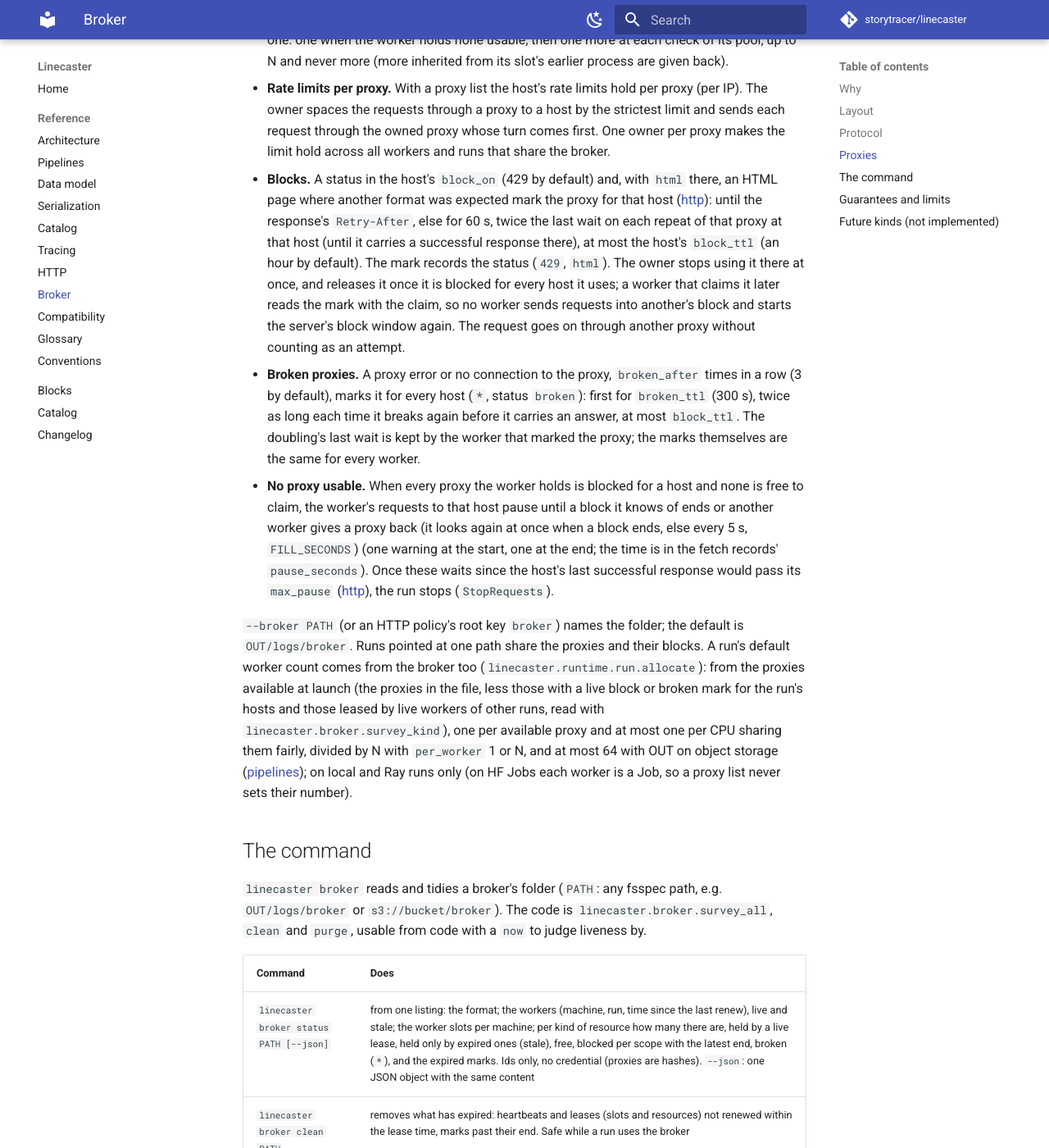
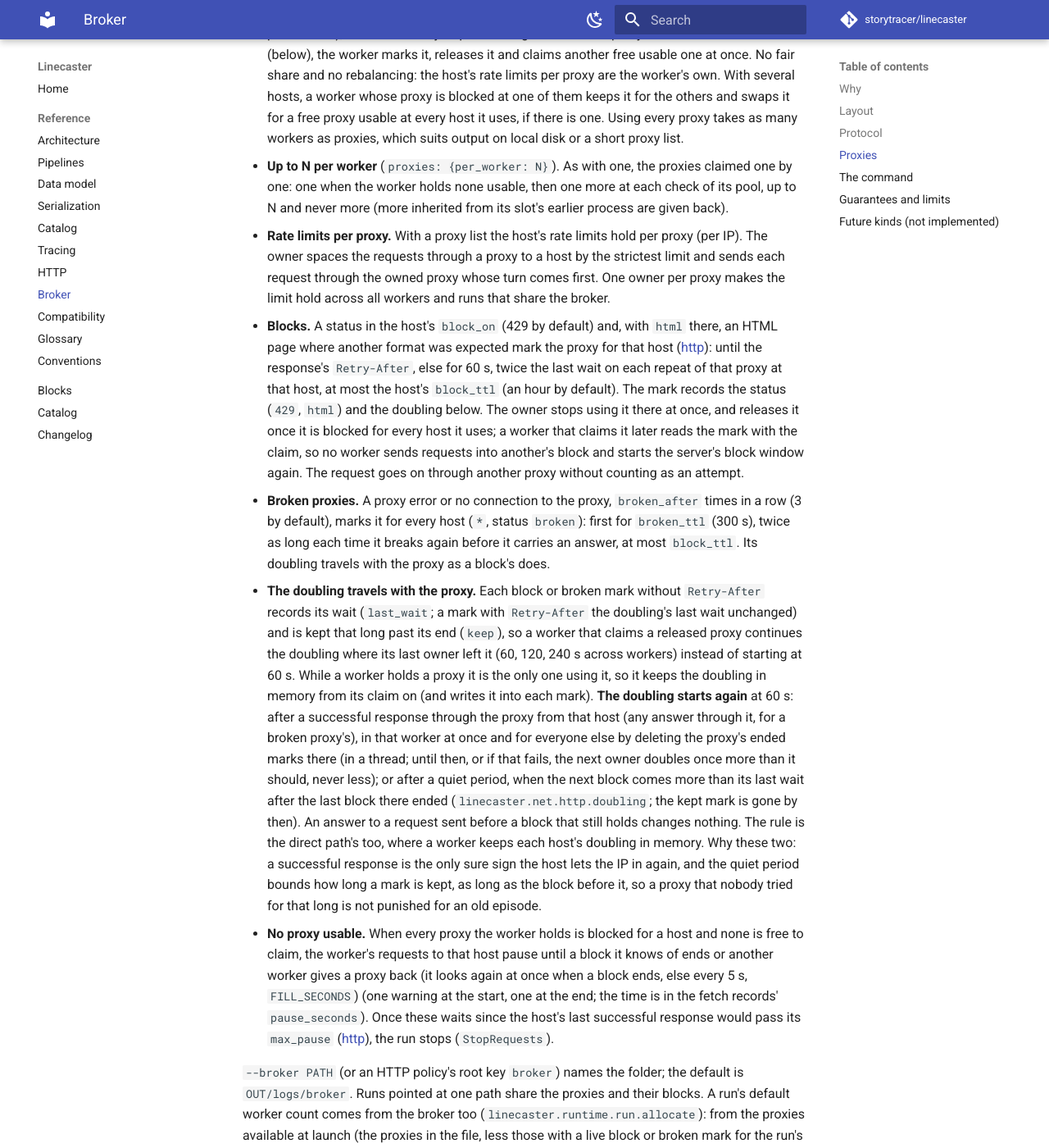
Before and after one commit to storytracer/linecaster, an MkDocs documentation site: the page built from docs/reference/broker.md, in a window 1280 px wide and 1400 px high, scrolled down 3356 px. Shown: the whole window at 82% size. Built offline with MkDocs 1.6.1 and Material for MkDocs 9.7.7, drawn with Linux system fonts in a browser that asks for light colours; comment, search, counter and statistics services are not loaded; the version menu is left out; some of the changed text lies outside the part shown.

Commit message:
Docs and upgrade note: the doubling shared through the broker, its reset rule
Co-Authored-By: Claude Opus 5.5 <noreply@anthropic.com>

```diff
--- a/docs/reference/broker.md
+++ b/docs/reference/broker.md
@@ -63,8 +63,14 @@ worker) or older than the lease time; it gives the resource up and logs a WARNIN
 renew within the lease time)`.
 
 **Marks.** A mark holds for a resource in a scope (a host, or `*` for every scope) for `ttl` seconds from its file's
-modification time. It is written once and never changed; whoever sees it expired deletes it. A reader reads a mark's
-file once (it never changes) and keeps its end.
+modification time. It is written once and never changed; whoever sees it expired deletes it, past its `keep`
+seconds if it has them: a mark with `keep` stays readable that long after its end, no longer holding, so its data
+(a proxy's doubling, `last_wait`) reaches whoever claims the resource next (`linecaster.broker.Resource.last`). A
+reader reads a mark's file once (it never changes) and keeps its end. The record is JSON: `ttl`, `until` (the end on
+the writer's clock, informational), `worker`, and the kind's data (`status`, `last_wait`, `keep` for proxies).
+A reader ignores the fields it does not know: a broker that does not know `keep` deletes a kept mark at its end
+(the doubling then starts again), and a mark without `keep` and `last_wait` is deleted at its end and starts the
+doubling at 60 s.
 
 **Fair share.** Sharing them fairly (proxies with `per_worker: share`, the default), a worker holds `ceil(free / live
 workers)` resources of a kind (at least one if any is free), where the live workers are the valid heartbeats. Proxies
@@ -116,15 +122,27 @@ list is set) works on the broker:
   comes first. One owner per proxy makes the limit hold across all workers and runs that share the broker.
 - **Blocks.** A status in the host's `block_on` (429 by default) and, with `html` there, an HTML page where another
   format was expected mark the proxy for that host ([http](http.md#blocks)): until the response's `Retry-After`, else
-  for 60 s, twice the last wait on each repeat of that proxy at that host (until it carries a successful response
-  there), at most the host's `block_ttl` (an hour by default). The mark records the status (`429`, `html`). The owner
+  for 60 s, twice the last wait on each repeat of that proxy at that host, at most the host's `block_ttl` (an hour by
+  default). The mark records the status (`429`, `html`) and the doubling below. The owner
   stops using it there at once, and releases it once it is blocked for every host it uses; a worker that claims it later
   reads the mark with the claim, so no worker sends requests into another's block and starts the server's block window
   again. The request goes on through another proxy without counting as an attempt.
 - **Broken proxies.** A proxy error or no connection to the proxy, `broken_after` times in a row (3 by default),
   marks it for every host (`*`, status `broken`): first for `broken_ttl` (300 s), twice as long each time it breaks
-  again before it carries an answer, at most `block_ttl`. The doubling's last wait is kept by the worker that marked
-  the proxy; the marks themselves are the same for every worker.
+  again before it carries an answer, at most `block_ttl`. Its doubling travels with the proxy as a block's does.
+- **The doubling travels with the proxy.** Each block or broken mark without `Retry-After` records its wait
+  (`last_wait`; a mark with `Retry-After` the doubling's last wait unchanged) and is kept that long past its end
+  (`keep`), so a worker that claims a released proxy continues the doubling where its last owner left it (60, 120,
+  240 s across workers) instead of starting at 60 s. While a worker holds a proxy it is the only one using it, so it
+  keeps the doubling in memory from its claim on (and writes it into each mark). **The doubling starts again** at
+  60 s: after a successful response through the proxy from that host (any answer through it, for a broken proxy's), in
+  that worker at once and for everyone else by deleting the proxy's ended marks there (in a thread; until then, or if
+  that fails, the next owner doubles once more than it should, never less); or after a quiet period, when the next
+  block comes more than its last wait after the last block there ended (`linecaster.net.http.doubling`; the kept mark
+  is gone by then). An answer to a request sent before a block that still holds changes nothing. The rule is the
+  direct path's too, where a worker keeps each host's doubling in memory. Why these two: a successful response is the
+  only sure sign the host lets the IP in again, and the quiet period bounds how long a mark is kept, as long as the
+  block before it, so a proxy that nobody tried for that long is not punished for an old episode.
 - **No proxy usable.** When every proxy the worker holds is blocked for a host and none is free to claim, the
   worker's requests to that host pause until a block it knows of ends or another worker gives a proxy back (it looks
   again at once when a block ends, else every 5 s, `FILL_SECONDS`) (one warning at the
@@ -148,9 +166,9 @@ on local and Ray runs only (on HF Jobs each worker is a Job, so a proxy list nev
 | Command | Does |
 |---|---|
 | `linecaster broker status PATH [--json]` | from one listing: the format; the workers (machine, run, time since the last renew), live and stale; the worker slots per machine; per kind of resource how many there are, held by a live lease, held only by expired ones (stale), free, blocked per scope with the latest end, broken (`*`), and the expired marks. Ids only, no credential (proxies are hashes). `--json`: one JSON object with the same content |
-| `linecaster broker clean PATH` | removes what has expired: heartbeats and leases (slots and resources) not renewed within the lease time, marks past their end. Safe while a run uses the broker |
+| `linecaster broker clean PATH` | removes what has expired: heartbeats and leases (slots and resources) not renewed within the lease time, marks past their end and their `keep` (a kept mark holds a proxy's doubling). Safe while a run uses the broker |
 | `linecaster broker clean PATH --leases` | also every heartbeat, slot lease and resource lease, live or not; the marks (blocks) stay |
-| `linecaster broker clean PATH --marks` | also every mark, live or not: blocked and broken proxies are tried again at once |
+| `linecaster broker clean PATH --marks` | also every mark, live, kept or not: blocked and broken proxies are tried again at once, and their doubling starts again at 60 s |
 | `linecaster broker purge PATH` | resets the broker: removes every file of its layout, `broker.json` among them, so the next run starts as on an empty folder |
 
 `clean` and `purge` take `--dry-run` (list what would be removed, remove nothing) and `-v` (list each removed file);
```
Also changed, not shown: CHANGELOG.md (+13 -0 lines), docs/reference/glossary.md (+1 -1 lines), docs/reference/http.md (+8 -4 lines).
